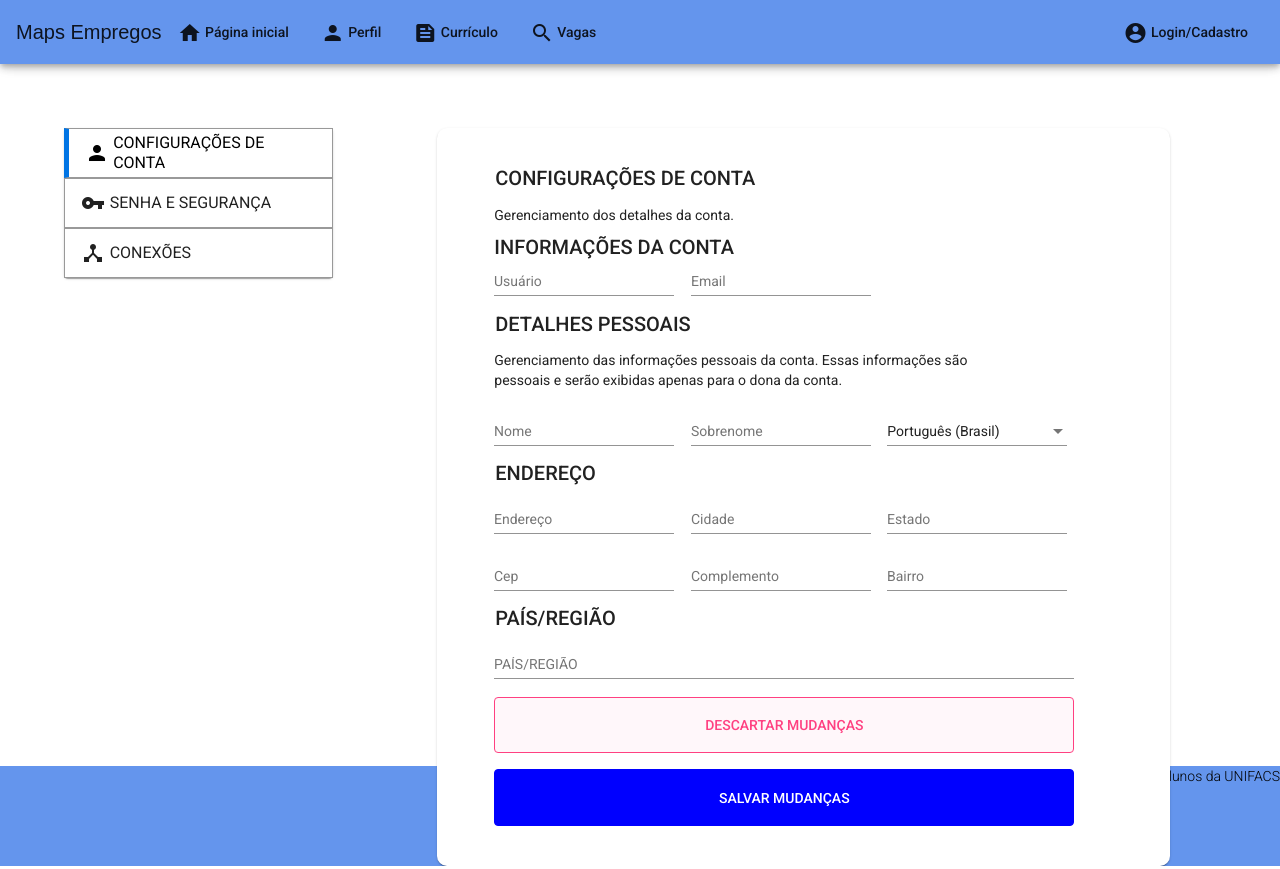
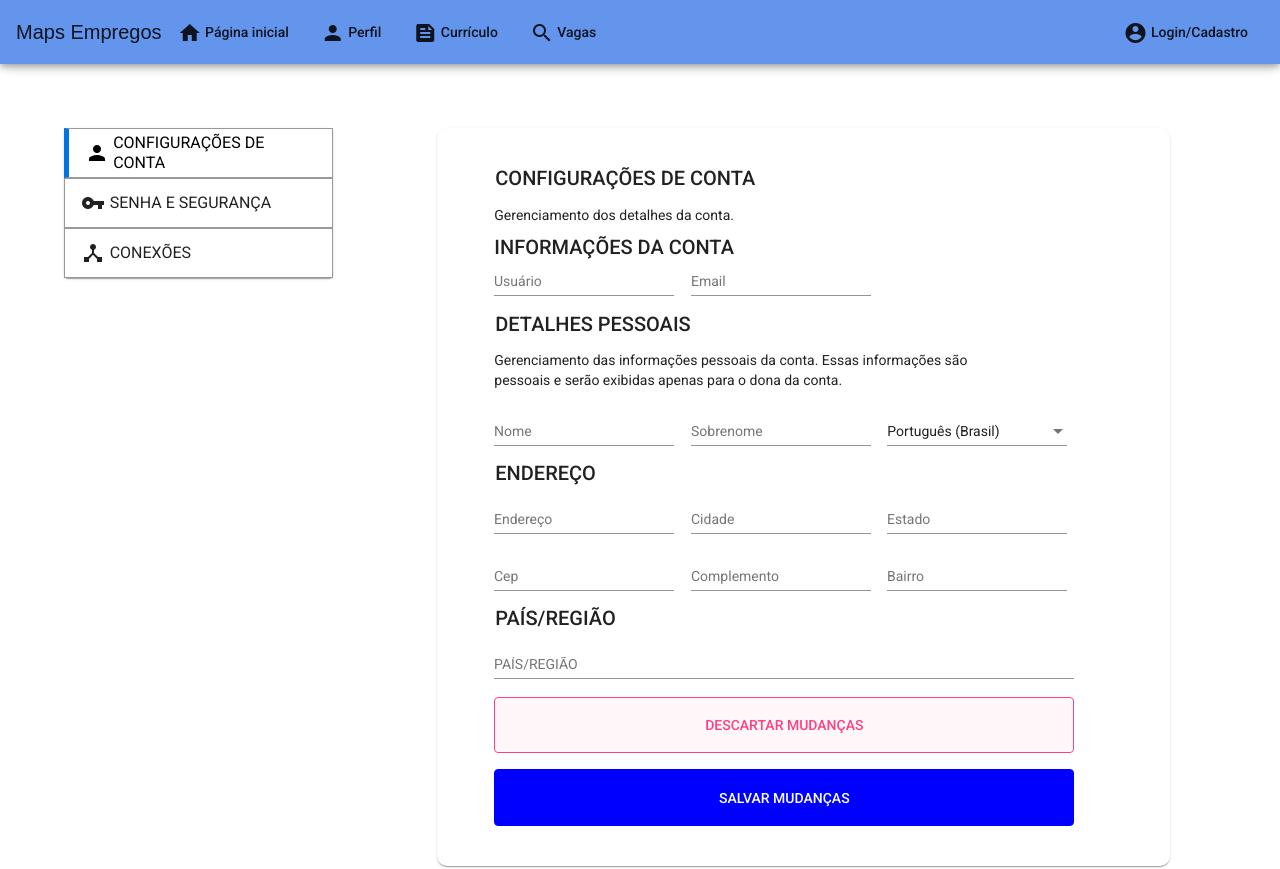
Before and after one commit to gusstav0b/MapsEmpregos, an Angular app: page /pages/profile in a window 1280 px wide. Shown: the top 869 px of the page. Built offline with nearby package versions, Linux system fonts and the light colour scheme.

Commit message:
Ajuste na tela Perfil

```diff
--- a/src/app/views/perfil/perfil.component.css
+++ b/src/app/views/perfil/perfil.component.css
@@ -27,6 +27,7 @@
     padding-top: 10%;
     margin-left: 5%;
     margin-right: 5%;
+    padding-bottom: 15%;
   }
 
 
```
